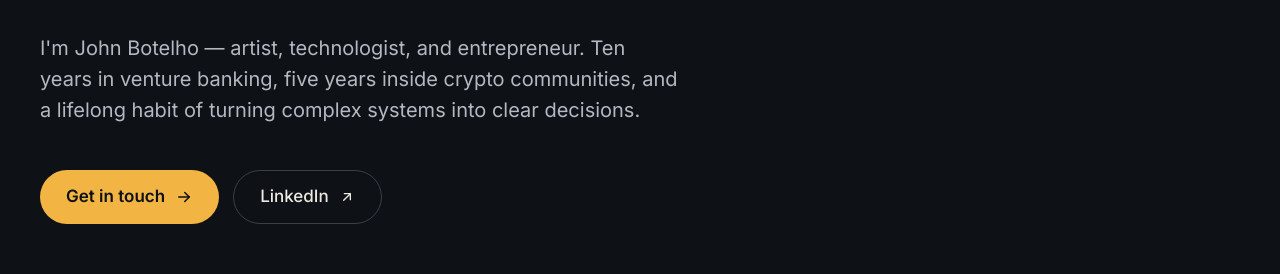
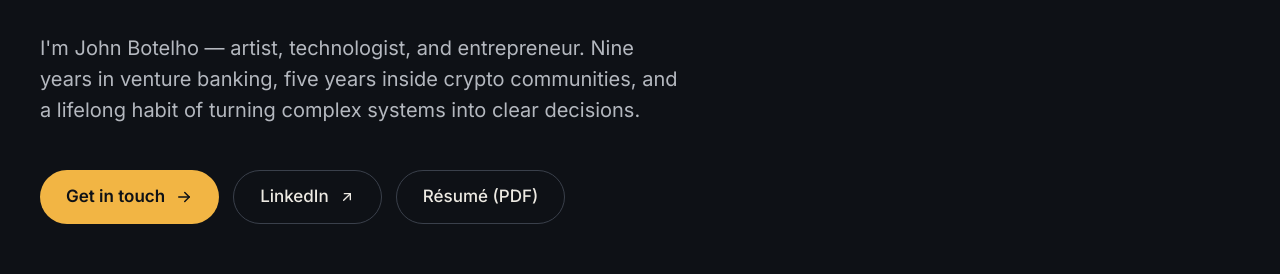
Before and after one commit to john-botelho/john-botelho.github.io, a plain HTML site: page index.html in a window 1280 px wide. Shown: the part 582-856 px from the top of the page. Drawn offline with Linux system fonts and the light colour scheme.

Commit message:
Add downloadable resume; nine years in banking; remove X link

```diff
--- a/index.html
+++ b/index.html
@@ -34,7 +34,7 @@ a{color:#EDEAE3}a:hover{color:#F2B544}
 <section id="top" style="max-width: 1200px; margin: 0 auto; padding: 96px 24px 72px">
 <p style="margin: 0 0 28px; font-family: 'IBM Plex Mono', monospace; font-size: 13px; letter-spacing: 0.14em; text-transform: uppercase; color: #F2B544">Finance · Partnerships · Strategy — New York City</p>
 <h1 style="margin: 0; font-family: 'Space Grotesk', sans-serif; font-weight: 600; font-size: clamp(44px, 6.4vw, 92px); line-height: 1.02; letter-spacing: -0.035em; max-width: 16ch">A decade underwriting the future. Now building <span style="color: #F2B544">the next financial system.</span></h1>
-<p style="margin: 36px 0 0; max-width: 640px; font-size: 20px; line-height: 1.55; color: #B4B8BF">I'm John Botelho — artist, technologist, and entrepreneur. Ten years in venture banking, five years inside crypto communities, and a lifelong habit of turning complex systems into clear decisions.</p>
+<p style="margin: 36px 0 0; max-width: 640px; font-size: 20px; line-height: 1.55; color: #B4B8BF">I'm John Botelho — artist, technologist, and entrepreneur. Nine years in venture banking, five years inside crypto communities, and a lifelong habit of turning complex systems into clear decisions.</p>
 <div style="margin-top: 44px; display: flex; flex-wrap: wrap; gap: 14px">
 <a href="mailto:johnbotelho316@gmail.com" style="display: inline-flex; align-items: center; gap: 10px; min-height: 52px; padding: 0 26px; border-radius: 999px; background: #F2B544; color: #0E1116; font-weight: 600; text-decoration: none">Get in touch
 <svg aria-hidden="true" width="18" height="18" viewBox="0 0 24 24" fill="none" stroke="currentColor" stroke-width="2" stroke-linecap="round" stroke-linejoin="round"><path d="M5 12h14"></path><path d="M13 6l6 6-6 6"></path></svg>
@@ -42,6 +42,7 @@ a{color:#EDEAE3}a:hover{color:#F2B544}
 <a href="https://www.linkedin.com/in/john-botelho" style="display: inline-flex; align-items: center; gap: 10px; min-height: 52px; padding: 0 26px; border-radius: 999px; border: 1px solid #3A404B; color: #EDEAE3; font-weight: 500; text-decoration: none">LinkedIn
 <svg aria-hidden="true" width="16" height="16" viewBox="0 0 24 24" fill="none" stroke="currentColor" stroke-width="2" stroke-linecap="round" stroke-linejoin="round"><path d="M7 17L17 7"></path><path d="M8 7h9v9"></path></svg>
 </a>
+<a href="/John_Botelho_Resume.pdf" download style="display: inline-flex; align-items: center; gap: 10px; min-height: 52px; padding: 0 26px; border-radius: 999px; border: 1px solid #3A404B; color: #EDEAE3; font-weight: 500; text-decoration: none">Résumé (PDF)</a>
 </div>
 </section>
 
@@ -237,7 +238,7 @@ a{color:#EDEAE3}a:hover{color:#F2B544}
 <svg aria-hidden="true" width="18" height="18" viewBox="0 0 24 24" fill="none" stroke="currentColor" stroke-width="2" stroke-linecap="round" stroke-linejoin="round"><rect x="3" y="5" width="18" height="14" rx="2"></rect><path d="M3 7l9 6 9-6"></path></svg>
 johnbotelho316@gmail.com</a>
 <a href="https://www.linkedin.com/in/john-botelho" style="display: inline-flex; align-items: center; gap: 10px; min-height: 52px; padding: 0 26px; border-radius: 999px; border: 1px solid #3A404B; color: #EDEAE3; font-weight: 500; text-decoration: none">linkedin.com/in/john-botelho</a>
-<a href="https://x.com/retiredBOOTS" style="display: inline-flex; align-items: center; gap: 10px; min-height: 52px; padding: 0 26px; border-radius: 999px; border: 1px solid #3A404B; color: #EDEAE3; font-weight: 500; text-decoration: none">@retiredBOOTS on X</a>
+<a href="/John_Botelho_Resume.pdf" download style="display: inline-flex; align-items: center; gap: 10px; min-height: 52px; padding: 0 26px; border-radius: 999px; border: 1px solid #3A404B; color: #EDEAE3; font-weight: 500; text-decoration: none">Résumé (PDF)</a>
 </div>
 </div>
 </section>
```
Also changed, not shown: 1 other file.
